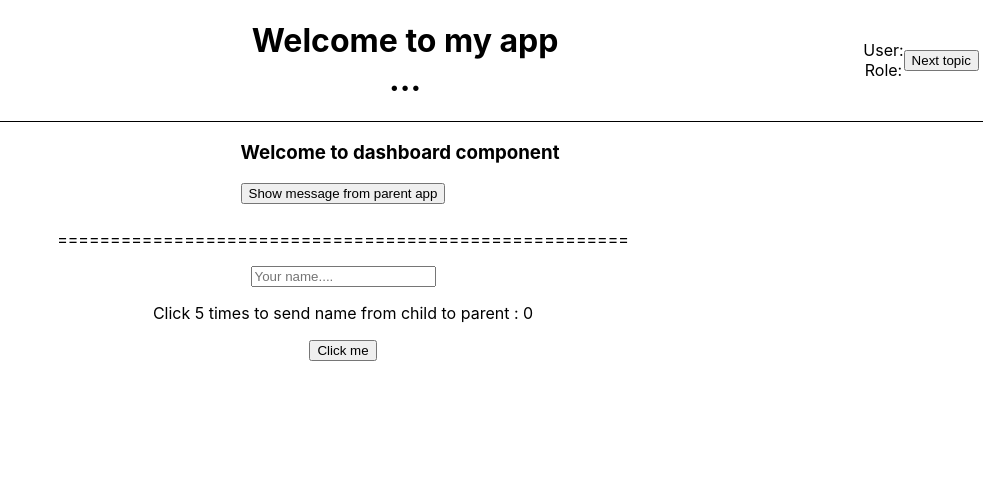
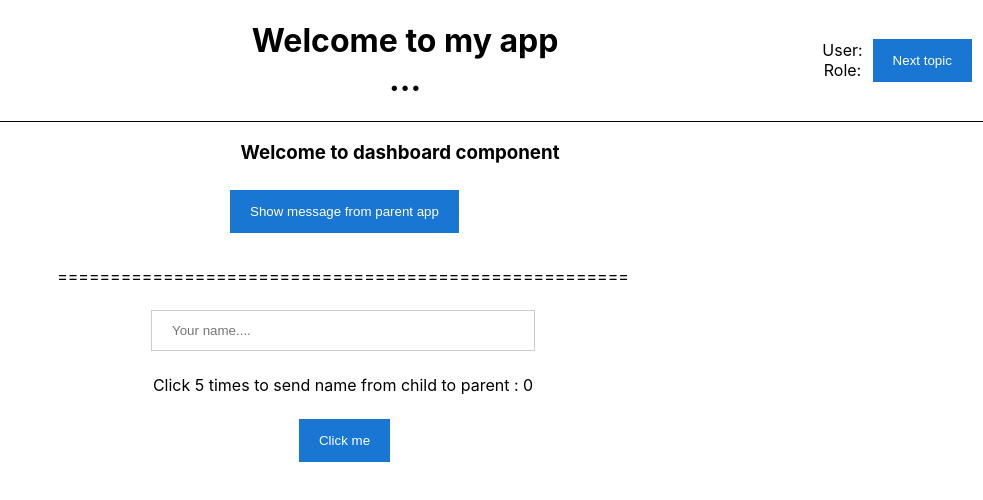
Before and after one commit to mayuriv-webonise/react-basics-learnings, a React (Create React App) app in the folder my-react-practice-app/: page /home in a window 1280 px wide. Shown: the top 500 px of the page, without its empty margins (297-1280 px from the left). Built offline with nearby package versions, Linux system fonts and the light colour scheme.

Commit message:
use memo and HOC example

```diff
--- a/my-react-practice-app/src/components/App.js
+++ b/my-react-practice-app/src/components/App.js
@@ -6,8 +6,14 @@ import User from "./User";
 import Login from "./Login";
 import Header from "./Header";
 import  Signup  from "./Signup";
+import ItemList from "./ItemList";
 
 function App() {
+  const items = [
+    { id: 1, name: 'Item 1', count: 0 },
+    { id: 2, name: 'Item 2', count: 0 },
+    { id: 3, name: 'Item 3', count: 0 },
+  ];
   return (
     <AuthProvider >
 
@@ -16,6 +22,7 @@ function App() {
         <Route path='user' element={<User />} />
         <Route path='home' element={<Home />} />
         <Route  path="register" element={<Signup></Signup>}/>
+        <Route  path="items" element={<ItemList  items={items}></ItemList>}/>
       </Routes>
     </AuthProvider>
 
--- a/my-react-practice-app/src/components/Dashboard.js
+++ b/my-react-practice-app/src/components/Dashboard.js
@@ -1,6 +1,29 @@
 import React from 'react';
   import {useNavigate} from "react-router-dom"
   import propTypes from 'prop-types';
+
+  const css ={
+    "input[type=text], input[type=password] :": {
+        width: "30%",
+        padding: "12px 20px",
+        margin: "8px 0",
+        display: "inline-block",
+        border: "1px solid #ccc",
+        boxSizing: "border-box"
+      },
+      button: {
+        backgroundColor: "#1976d2",
+        color: "white",
+        padding: "14px 20px",
+        margin: "8px 0",
+        border: "none",
+        cursor: "pointer",
+        marginRight: '7px',
+        marginLeft: '10px',
+        width: '10% !important'
+      }
+};
+
 
 const Dashboard = ({message, passName}) =>{
   const [displayMessage, setDispalyMessage] = React.useState('');
@@ -43,17 +66,17 @@ const Dashboard = ({message, passName}) =>{
 
 </div>
 
-        <button onClick={handleButtonClick}>Show message from parent app</button>
+        <button style={css.button} onClick={handleButtonClick}>Show message from parent app</button>
         <h6>{displayMessage}</h6>
         <p>======================================================</p>
         <div>
-          <input placeholder='Your name....' ref={nameRef}></input>
+          <input style={css['input[type=text], input[type=password] :']} placeholder='Your name....' ref={nameRef}></input>
         {/* <button onClick={sendName}>send name</button> */}
         </div>
         <div>
            {/* <p>You clicked {count} times</p> */}
            <p>Click 5 times to send name from child to parent : {count}</p>
-      <button onClick={() => setCount(count + 1)}>
+      <button style={css.button} onClick={() => setCount(count + 1)}>
         Click me
       </button>
         </div>
--- a/my-react-practice-app/src/components/Header.js
+++ b/my-react-practice-app/src/components/Header.js
@@ -2,6 +2,27 @@ import React from 'react';
 import {useNavigate} from "react-router-dom";
 import { AuthContext } from '../context/GlobalUserContext';
 
+const css ={
+    "input[type=text], input[type=password] :": {
+        width: "30%",
+        padding: "12px 20px",
+        margin: "8px 0",
+        display: "inline-block",
+        border: "1px solid #ccc",
+        boxSizing: "border-box"
+      },
+      button: {
+        backgroundColor: "#1976d2",
+        color: "white",
+        padding: "14px 20px",
+        margin: "8px 0",
+        border: "none",
+        cursor: "pointer",
+        marginRight: '7px',
+        marginLeft: '10px',
+        width: '10% !important'
+      }
+};
 
 export default function Header(props) {
 
@@ -27,7 +48,7 @@ export default function Header(props) {
         <div style={{ display: 'flex', alignItems: 'center', justifyContent: 'flex-end', width: '34%' }}>
            <div  style={{ margun: '15px'}}>User:  {state.username}<br/>
            Role:  {state.role}</div>
-            <button style={{  width: '10% !important' }} onClick={() => navigate(props.url)}>Next topic</button>
+            <button style={css.button} onClick={() => navigate(props.url)}>Next topic</button>
             <i className="gg-log-out" style={{ marginLeft: '1%', width: '10% !important' }} onClick={handleLogoutClick}></i>
 
         </div>
--- /dev/null
+++ b/my-react-practice-app/src/components/ItemList.js
@@ -0,0 +1,21 @@
+import React from 'react';
+import withSorting from './SortingHOC';
+
+const ItemList = ({ items, incrementCount }) => {
+  return (
+    <div>
+      <h1>Item List</h1>
+      <ul>
+        {items.map((item) => (
+          <li key={item.id}>
+            {item.name} - Count: {item.count}
+            <button onClick={() => incrementCount(item.id)}>Increment Count</button>
+          </li>
+        ))}
+      </ul>
+    </div>
+  );
+};
+
+
+export default withSorting(ItemList);
--- a/my-react-practice-app/src/components/Signup.js
+++ b/my-react-practice-app/src/components/Signup.js
@@ -16,45 +16,43 @@ import {useNavigate} from "react-router-dom";
 
 export default function Signup() {
     const [registerObject, setResgisterObject] = React.useState({ firstname: '', lastname: '', phone: '', email: '', password: '', role: '' });
+    const [formErr, setFormErr] = React.useState('');
     const navigate = useNavigate();
     const userSchema = yup.object().shape({
-        firstname: yup.string()
-    .min(2, "Too Short!")
-    .max(50, "Too Long!")
-    .required("Firstname is required"),
-
-  lastname: yup.string()
-    .min(2, "Too Short!")
-    .max(50, "Too Long!")
-    .required("Lastname is required"),
-
-  phone: yup.string()
+    role: yup.string().required('Role is required'),
+    password: yup.string()
+    .required("Password is required")
+    .min(6, "Password is too short - should be 6 chars minimum"),
+    phone: yup.string()
     .required("Phone number is required")
     .matches(
 /^\s*(?:\+?(\d{1,3}))?[-. (]*(\d{3})[-. )]*(\d{3})[-. ]*(\d{4})(?: *x(\d+))?\s*$/g,
       "Invalid phone number"
     ),
+    email: yup.string().email().required("Email is required"),
+    lastname: yup.string()
+    .required("Lastname is required")
+    .min(2, "Lastname is Too Short!")
+    .max(50, "Too Long!"),
 
-  email: yup.string().email().required("Email is required"),
+    firstname: yup.string().required("Firstname is required")
+    .min(2, "Firstname is Too Short!")
+    .max(50, "Too Long!")
 
-  password: yup.string()
-    .required("Password is required")
-    .min(6, "Password is too short - should be 6 chars minimum"),
-    role: yup.string().required('Role is required')
     })
 
 
-    async function validateForm() {
+    async function validateForm(e) {
 
         // validating this dataObject concerning Yup userSchema
-
-        const isValid = await userSchema.isValid(registerObject)
-console.log(isValid, registerObject);
-        if (isValid) {
-            alert('Form is Valid')
-        } else {
-            alert('Form is Invalid')
-        }
+        e.preventDefault();
+       try {
+            await userSchema.validate(registerObject);
+          } catch (err) {
+            console.log(err.name);  // => 'ValidationError'
+            console.log(err.errors);
+            setFormErr(err.errors[0])// => ['Deve ser maior que 18']
+          }
     }
 
     const handleInputChange = (evt) => {
@@ -76,6 +74,7 @@ console.log(isValid, registerObject);
                             name="firstname"
                             required
                             fullWidth
+
                             id="firstname"
                             label="First Name"
                             value={registerObject.firstname}
--- /dev/null
+++ b/my-react-practice-app/src/components/SortingHOC.js
@@ -0,0 +1,32 @@
+import React, { useCallback, useMemo, useState } from 'react';
+
+const withSorting = (WrappedComponent) => {
+  const EnhancedComponent = ({ items, ...props }) => {
+    const [updatedItems, setUpdatedItems] = useState(items);
+
+    // Memoized function to increment the count of each item
+    const incrementCount = (id) => {
+      // Implement your logic here to increment the count of the item with the given id
+      const updatedItemsCopy = updatedItems.map((item) =>
+        item.id === id ? { ...item, count: item.count + 1 } : item
+      );
+      setUpdatedItems(updatedItemsCopy);
+      // Call the logic to update the state or perform other actions with the updatedItemsCopy array
+      console.log(`Incrementing count for item with id: ${id}`);
+    };
+
+    // Ensure updatedItems is an array before sorting
+    const sortedItems = useMemo(() => {
+      if (!Array.isArray(updatedItems)) {
+        return [];
+      }
+      return [...updatedItems].sort((a, b) => a.id - b.id);
+    }, [updatedItems]);
+
+    return <WrappedComponent items={sortedItems} incrementCount={incrementCount} {...props} />;
+  };
+
+  return EnhancedComponent;
+};
+
+export default withSorting;
--- a/my-react-practice-app/src/components/User.js
+++ b/my-react-practice-app/src/components/User.js
@@ -4,6 +4,37 @@ import '..';
 import axios from "axios";
 import {useNavigate} from "react-router-dom";
 import Header from './Header';
+
+const css ={
+    "input[type=text], input[type=password] :": {
+        width: "30%",
+        padding: "12px 20px",
+        margin: "10px",
+        display: "inline-block",
+        border: "1px solid #ccc",
+        boxSizing: "border-box"
+      },
+      button: {
+        backgroundColor: "#1976d2",
+        color: "white",
+        padding: "14px 20px",
+        margin: "8px 0",
+        border: "none",
+        cursor: "pointer",
+        marginRight: '7px',
+        marginLeft: '10px',
+        width: '10% !important'
+      },
+      select: {
+        width: "30%",
+        padding: "12px 20px",
+        margin: "10px",
+        display: "inline-block",
+        border: "1px solid #ccc",
+        boxSizing: "border-box"
+      }
+};
+
 
 function User(props) {
     const [dataArray, setDataArray] = React.useState([]);
@@ -87,42 +118,42 @@ function User(props) {
         <div className="App">
             <div style={{ display: 'flex', alignItems: 'center' }}>
                 <h3 style={{ marginLeft: '42%' }}>Welcome to User component</h3>
-                <Header></Header>
+                <Header url="/items"></Header>
             </div>
             <form onSubmit={handleAddUser} style={{ border: '1px solid black', height: '3%', width: '100%', padding: '3px' }}>
                 <p>Add User</p>
                 <div style={{ marginBottom: '10px' }}>
-                    <input className='mr-10' placeholder='Enter Firstname'
+                    <input className='mr-10' style={css['input[type=text], input[type=password] :']} placeholder='Enter Firstname'
                         name='firstname'
                         value={userObject.firstname}
                         onChange={handleInputChange}>
                     </input>
-                    <input className='mr-10' placeholder='Enter Lastname' name="lastname"
+                    <input className='mr-10' style={css['input[type=text], input[type=password] :']} placeholder='Enter Lastname' name="lastname"
                         value={userObject.lastname}
                         onChange={handleInputChange}>
                     </input>
-                    <input className='mr-10' placeholder='Enter Companyname' name="companyname"
+                    <input className='mr-10' style={css['input[type=text], input[type=password] :']} placeholder='Enter Companyname' name="companyname"
                         value={userObject.companyname}
                         onChange={handleInputChange}>
                     </input>
                 </div>
                 <div style={{ marginBottom: '10px' }}>
-                    <input className='mr-10' placeholder='Enter Role' name="role"
+                    <input className='mr-10' style={css['input[type=text], input[type=password] :']} placeholder='Enter Role' name="role"
                         value={userObject.role}
                         onChange={handleInputChange}>
                     </input>
-                    <select name="about" className='mr-10' onChange={handleInputChange} style={{ width: '190px' }}>
+                    <select name="about" className='mr-10' style={css.select} onChange={handleInputChange} >
                         <option value='M'>Male</option>
                         <option value='F'>Female</option>
                     </select>
-                    <input className='mr-10' placeholder='Enter Email' name="email"
+                    <input className='mr-10' style={css['input[type=text], input[type=password] :']} placeholder='Enter Email' name="email"
                         value={userObject.email}
                         onChange={handleInputChange}>
                     </input>
 
                 </div>
                 <div>
-                    {editClicked ? <button type='submit'> Edit user</button> : <button type='submit'> Add user</button>}
+                    {editClicked ? <button style={css.button} type='submit'> Edit user</button> : <button style={css.button} type='submit'> Add user</button>}
 
                 </div>
 
```
